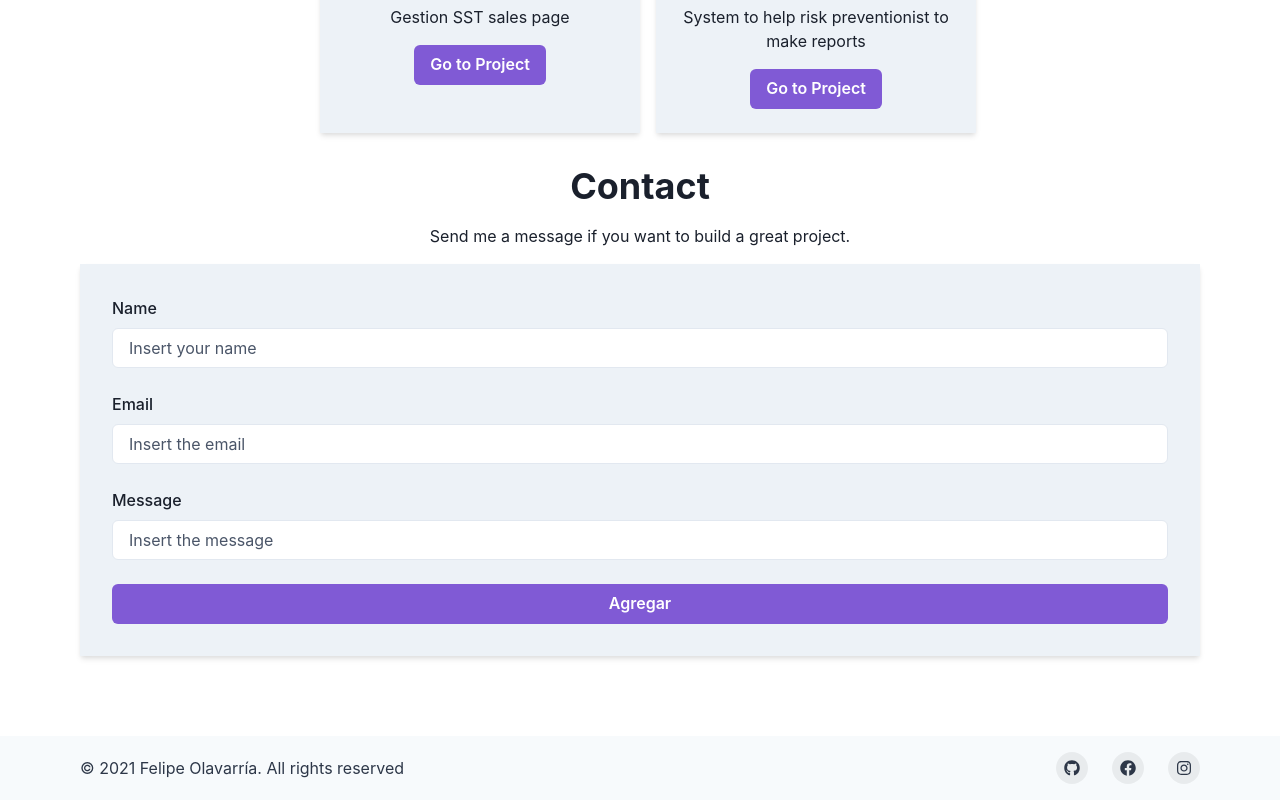
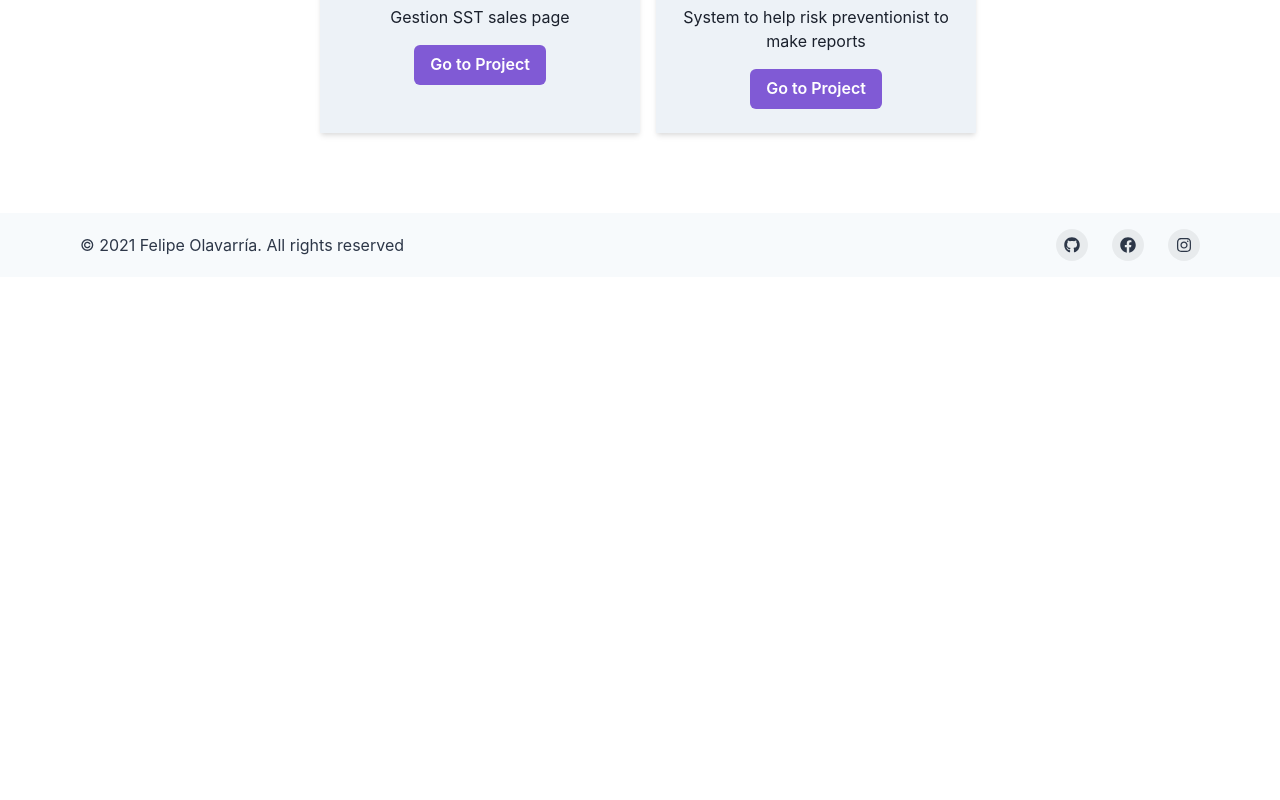
Before and after one commit to desolaser/portfolio, a Next.js app: page / in a window 1280 px wide. Shown: the part 2815-3615 px from the top of the page. After the commit the page ends 3092 px from the top, so only its background shows below. Built offline with nearby package versions, Linux system fonts and the light colour scheme.

Commit message:
Hide contact section

```diff
--- a/pages/index.tsx
+++ b/pages/index.tsx
@@ -28,7 +28,6 @@ const Home: NextPage = () => {
       <Container maxW="container.xl" p={[10, 20]}>
         <About />
         <Projects />
-        <Contact contactRef={contactRef} />
       </Container>
     </>
   );
```
